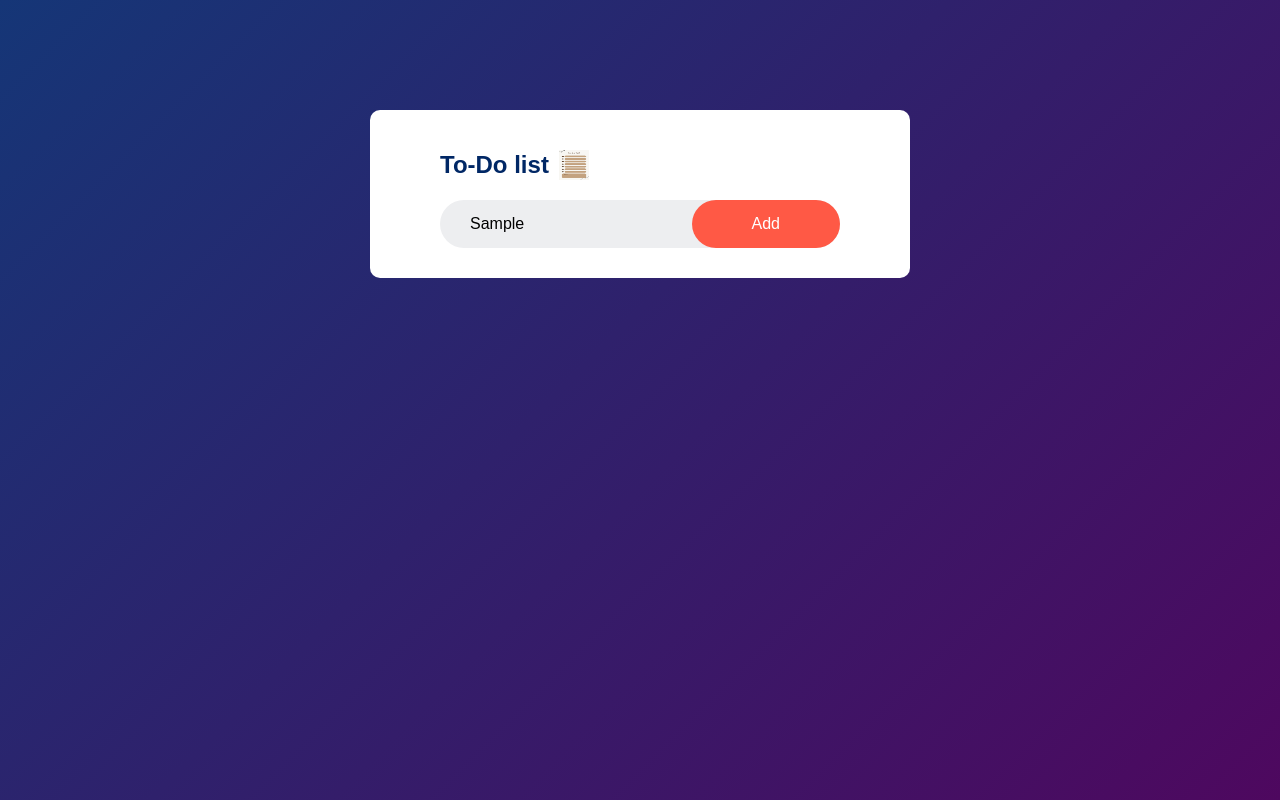
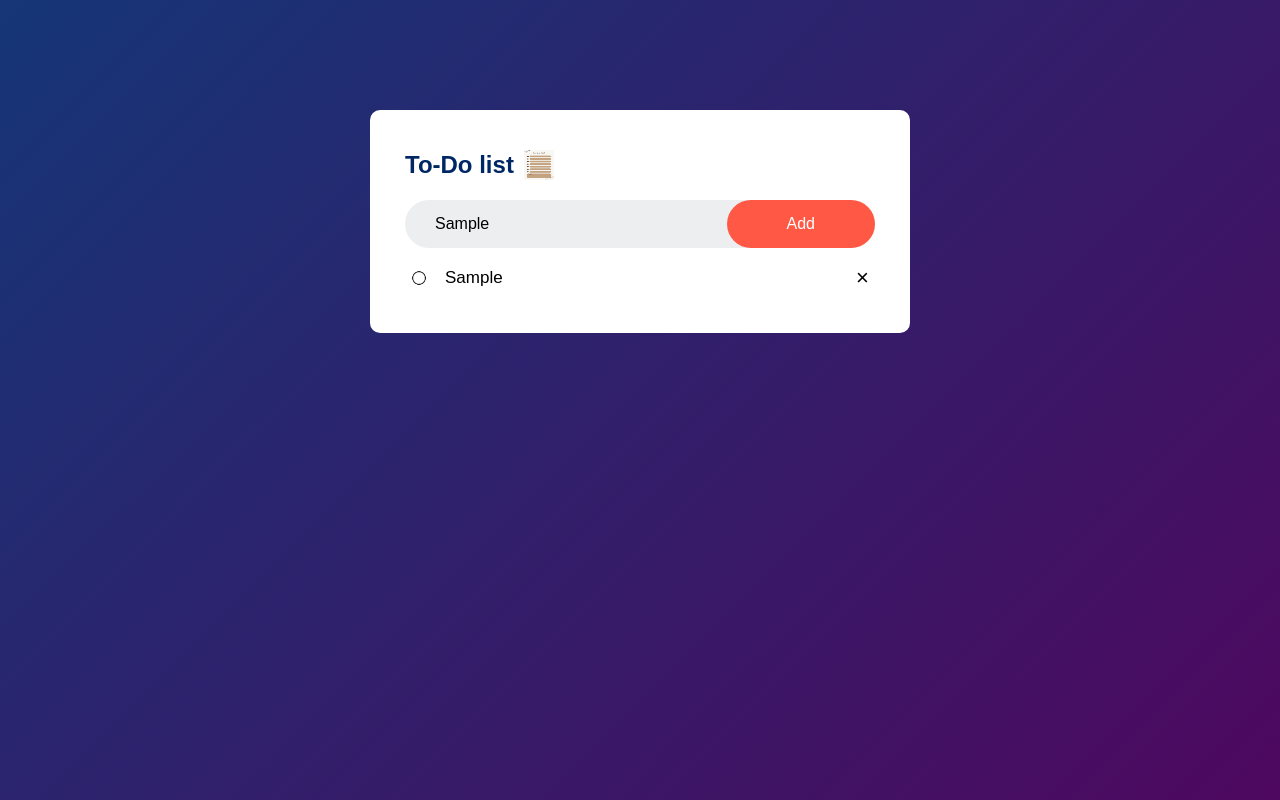
Before and after one commit to omar52/Reminder, a plain HTML site: page index.html in a window 1280 px wide. Both pictures are taken after typing "Sample" into the empty fields and a click on the button "Add". Drawn offline with Linux system fonts and the light colour scheme.

Commit message:
finished

```diff
--- a/css/style.css
+++ b/css/style.css
@@ -16,7 +16,7 @@
     max-width: 540px;
     background-color: #fff;
     margin: 100px auto 20px;
-    padding: 40px 70px 30px;
+    padding: 40px 35px 30px;
     border-radius: 10px;
 }
 .ToDo-app h2{
@@ -82,5 +82,19 @@ ul li.checked{
 }
 ul li.checked::before{
     background-image: url(/img/checked.jpg);
+}
 
+ul li span{
+    right: 0;
+    position: absolute;
+    height: 25px;
+    width: 25px;
+    top: 17px;
+    text-align: center;
+    border-radius: 50%;
+    font-size: 22px;
 }
+
+ul li span:hover{
+    background-color: #555;
+}
--- a/js/script.js
+++ b/js/script.js
@@ -0,0 +1,24 @@
+let inputBox = document.getElementById("input-text");
+let listsContainer = document.getElementById("Tasks");
+let addButton = document.querySelector("button");
+
+addButton.onclick = function () {
+  if (inputBox.value) {
+    let li = document.createElement("li");
+    li.innerHTML = inputBox.value;
+    listsContainer.appendChild(li);
+    let span = document.createElement("span");
+    span.innerHTML = "\u00d7";
+    li.appendChild(span);
+  } else {
+    alert(`You Need to Write Your Tasks!`);
+  }
+};
+
+listsContainer.addEventListener("click", function (el) {
+  if (el.target.tagName === "LI") {
+    el.target.classList.toggle("checked");
+  } else if (el.target.tagName === "SPAN") {
+    el.target.parentElement.remove();
+  }
+});
```
Also changed, not shown: index.html (+1 -0 lines).
